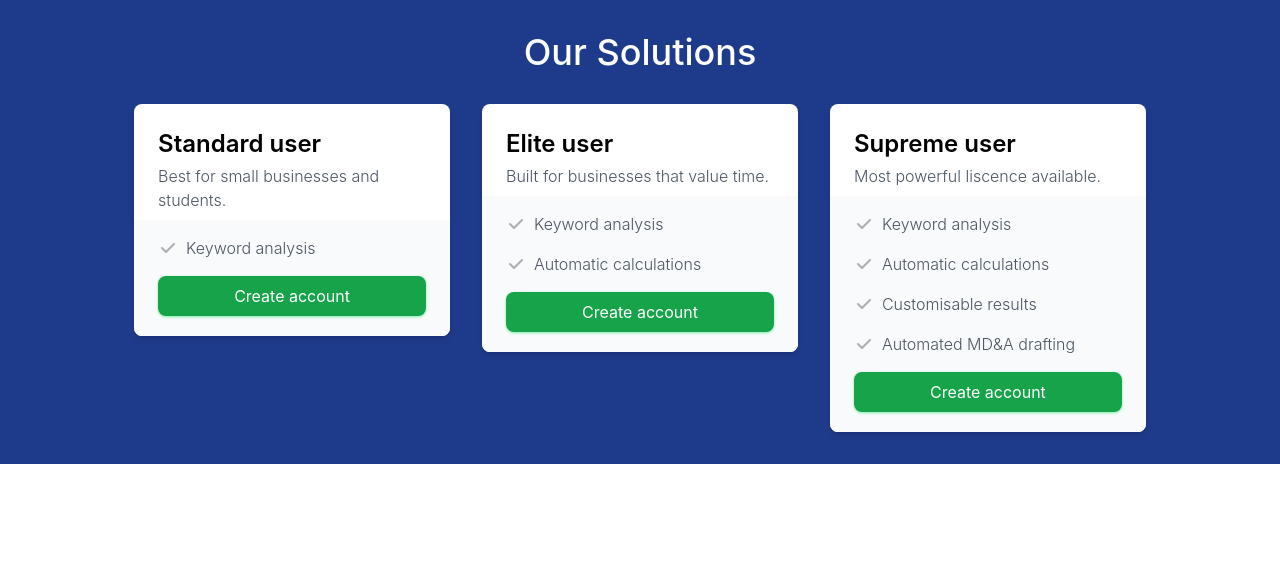
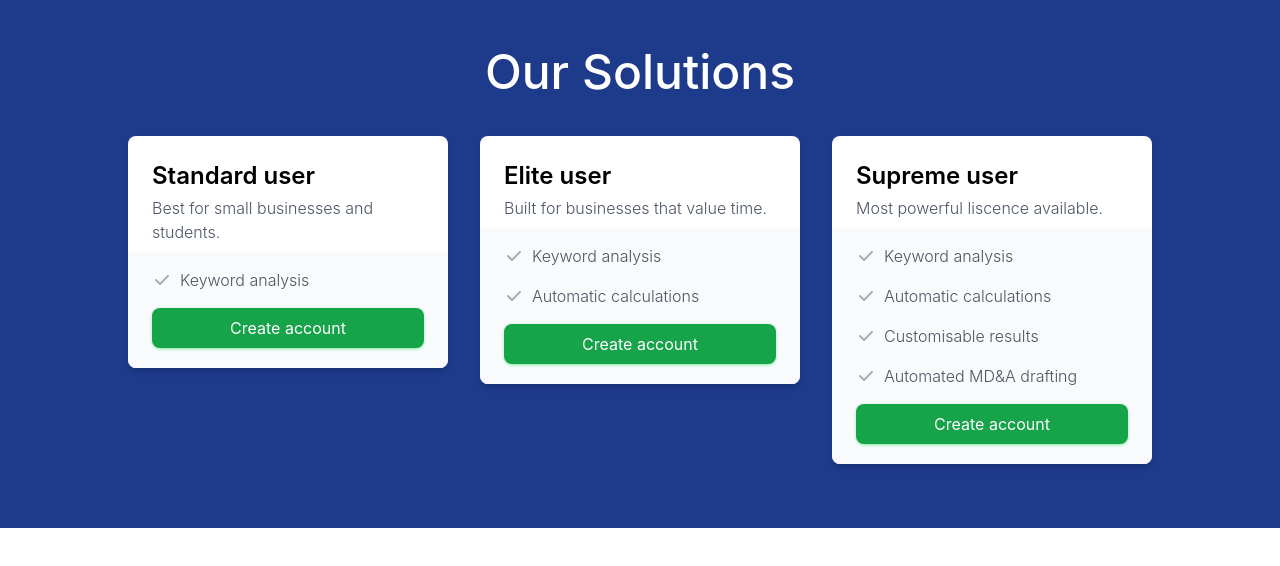
Before and after one commit to TsienJin/teamHotelTriviaGo, a Next.js app in the folder frontend/: page / in a window 1280 px wide. Shown: the top 566 px of the page. Built offline with nearby package versions, Linux system fonts and the light colour scheme.

Commit message:
Update IndexSectionWrapper.jsx

```diff
--- a/frontend/components/IndexSectionWrapper.jsx
+++ b/frontend/components/IndexSectionWrapper.jsx
@@ -2,12 +2,12 @@ import React from 'react'
 
 export default function IndexSectionWrapper({bgColour="", headingColour="text-black", heading="", subHeading="", children}) {
   return (
-    <section className={`w-full py-8 sm:px-32 px-4 gap-y-8 flex flex-col justify-center items-center overflow-visible ${bgColour}`}>
+    <section className={`w-full pb-16 pt-12 sm:px-32 px-4 gap-y-8 flex flex-col justify-center items-center overflow-visible ${bgColour}`}>
       <div className={`${headingColour} text-center`}>
-        <h2 className='font-medium text-4xl'>{heading}</h2>
-        <span>{subHeading}</span>
+        <h2 className='font-medium text-3xl sm:text-5xl cursor-default'>{heading}</h2>
+        <h4 className='font-light text-2xl sm:text-2xl opacity-70 mt-2 cursor-default max-w-prose'>{subHeading}</h4>
       </div>
-      <div className=''>
+      <div className='w-full flex justify-center items-center'>
         {children}
       </div>
     </section>
```
